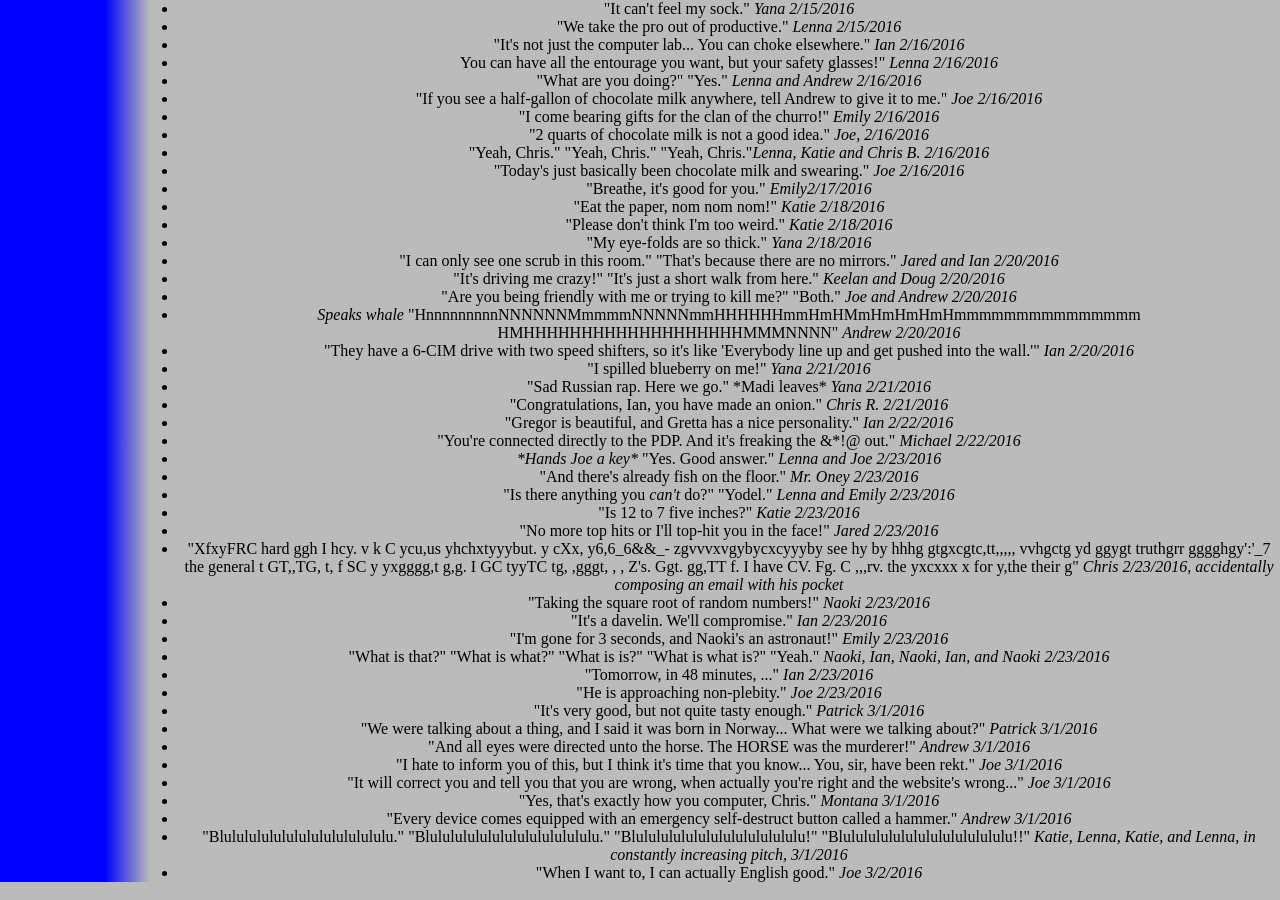
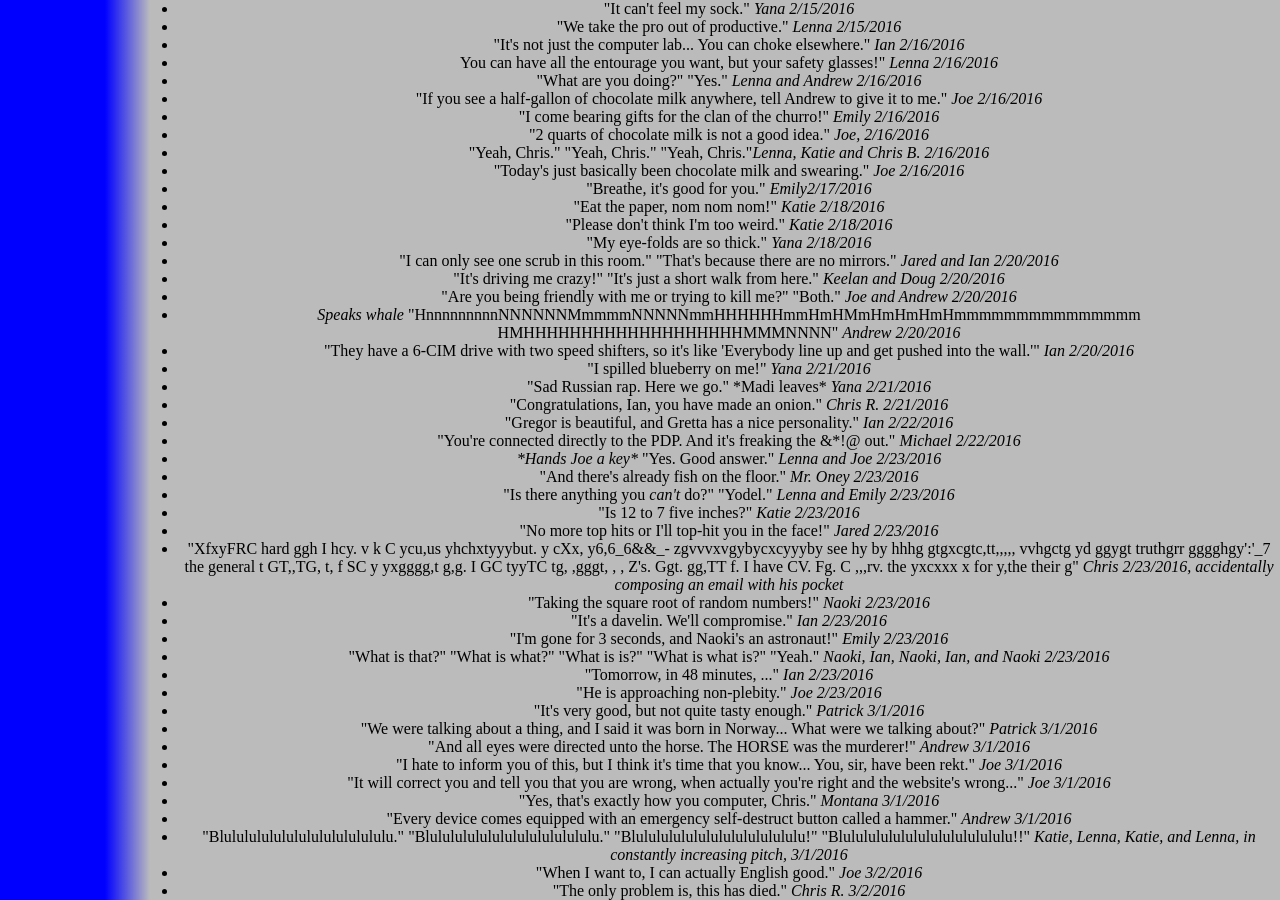
Before and after one commit to katiebugmoon/FRC4131.github.io, a Jekyll site: the page built from media/2016/quotes.html, in a window 1280 px wide and 900 px high, scrolled down 1078 px. Built offline with Jekyll 4.4.1, drawn with Linux system fonts in a browser that asks for light colours; nearby versions of some CDN libraries.

Commit message:
Update quotes.html

```diff
--- a/media/2016/quotes.html
+++ b/media/2016/quotes.html
@@ -103,4 +103,5 @@ title: Build Season 2016 Quotes
 	<li>"Every device comes equipped with an emergency self-destruct button called a hammer." <i>Andrew 3/1/2016</i></li>
 	<li>"Blulululululululululululululu." "Blulululululululululululululu." "Blulululululululululululululu!" "Blulululululululululululululu!!" <i>Katie, Lenna, Katie, and Lenna, in constantly increasing pitch, 3/1/2016</i></li>
 	<li>"When I want to, I can actually English good." <i>Joe 3/2/2016</i></li>
+	<li>"The only problem is, this has died." <i> Chris R. 3/2/2016</i></li>
 </ul><center>
```
